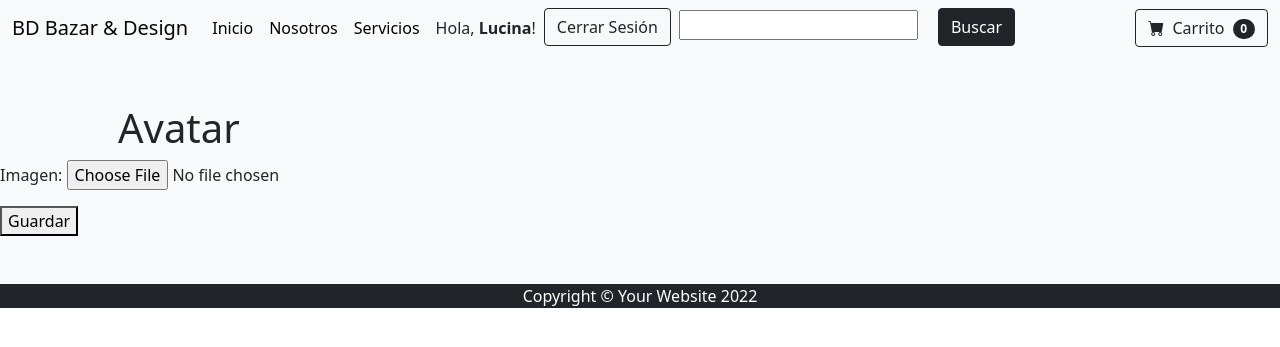
After one commit to LucinaLP/Entrega1Laurens, a Django app: page /proyectobazarapp/agregar_avatar in a window 1280 px wide. The commit adds this page. Shown: the top 347 px of the page. Run offline with Django 4.2, Linux system fonts and the light colour scheme; a user stored in the database is signed in; some libraries are stand-ins or nearby versions.

Commit message:
agregar avatar incompleto. Imagen de fondo en index

```diff
--- a/ProyectoBazar/ProyectoBazar/settings.py
+++ b/ProyectoBazar/ProyectoBazar/settings.py
@@ -126,6 +126,11 @@ STATICFILES_DIRS = (
     os.path.join(BASE_DIR, 'static'),
 )
 
+# ruta a media
+MEDIA_URL = '/media/'
+MEDIA_ROOT = os.path.join(BASE_DIR, 'media')
+
+
 # Default primary key field type
 # https://docs.djangoproject.com/en/4.0/ref/settings/#default-auto-field
 
--- a/ProyectoBazar/ProyectoBazar/urls.py
+++ b/ProyectoBazar/ProyectoBazar/urls.py
@@ -15,8 +15,12 @@ Including another URLconf
 """
 from django.contrib import admin
 from django.urls import path, include
+from django.conf import settings
+from django.conf.urls.static import static
 
 urlpatterns = [
     path('admin/', admin.site.urls),
     path('proyectobazarapp/', include('ProyectoBazarApp.urls')),
 ]
+
+urlpatterns += static(settings.MEDIA_URL, document_root=settings.MEDIA_ROOT)
--- a/ProyectoBazar/ProyectoBazarApp/admin.py
+++ b/ProyectoBazar/ProyectoBazarApp/admin.py
@@ -16,3 +16,5 @@ class ServiciosAdmin(admin.ModelAdmin):
     list_display = ('nombre',)
 
 admin.site.register(Servicios, ServiciosAdmin)
+
+admin.site.register(Avatar)
--- a/ProyectoBazar/ProyectoBazarApp/forms.py
+++ b/ProyectoBazar/ProyectoBazarApp/forms.py
@@ -2,6 +2,8 @@ from django import forms
 
 from django.contrib.auth.forms import UserCreationForm
 from django.contrib.auth.models import User
+
+from .models import Avatar
 
 
 class NuevoArticulo(forms.Form):
@@ -36,4 +38,12 @@ class UserEditForm(UserCreationForm):
         model = User
         fields = ['email', 'password1', 'password2']
 
-        #help_texts = {k:"" for k in fields}
+        help_texts = {k:"" for k in fields}
+
+class AvatarForm(forms.Form):
+
+    imagen = forms.ImageField(label="Imagen")
+
+    class Meta:
+        model = Avatar
+        fields = ['imagen']
--- /dev/null
+++ b/ProyectoBazar/ProyectoBazarApp/templates/ProyectoBazarApp/agregar_avatar.html
@@ -0,0 +1,20 @@
+{% extends 'ProyectoBazarApp/base.html'%}
+{% load static %}
+
+{% block tituloPagina%}
+Agregar Imagen - BD Bazar & Design
+{%endblock%}
+
+{% block contenidoPagina%}
+<section class="bg-light py-5">
+    <div class="container px-5">
+        <h1>Avatar</h1>
+    </div>
+          <form action="" method="post">
+              {% csrf_token %}
+              {{form.as_p}}
+              <button type="submit">Guardar</button>
+          </form>
+</section>
+
+{% endblock %}
--- a/ProyectoBazar/ProyectoBazarApp/templates/ProyectoBazarApp/base.html
+++ b/ProyectoBazar/ProyectoBazarApp/templates/ProyectoBazarApp/base.html
@@ -19,7 +19,7 @@
         <!-- Navigation-->
         <nav class="navbar navbar-expand-lg bg-light">
             <div class="container-fluid">
-              <a class="navbar-brand" href="{% url 'inicio' %}">BD BAZAR & DESIGN</a>
+              <a class="navbar-brand" href="{% url 'inicio' %}">BD Bazar & Design</a>
               <button class="navbar-toggler" type="button" data-bs-toggle="collapse" data-bs-target="#navbarSupportedContent" aria-controls="navbarSupportedContent" aria-expanded="false" aria-label="Toggle navigation">
                 <span class="navbar-toggler-icon"></span>
               </button>
@@ -37,7 +37,7 @@
 
                   {% if user.is_authenticated %}
                   <li class="nav-item">
-                    <p class="text-dark my-2 mx-2"><i class="bi bi-person-circle"></i> Hola, <b>{{user.username}}</b>!</p></li>
+                    <p class="text-dark my-2 mx-2"><img class="rounded" src="{{url}}" alt="" srcset="" style="height:30px;">Hola, <b>{{user.username}}</b>!</p></li>
                     <li class="nav-item">
                       <a class="btn btn-outline-dark" aria-current="page" href="{% url 'logout' %}">Cerrar Sesión</a></li>
                   </li>
--- a/ProyectoBazar/ProyectoBazarApp/templates/ProyectoBazarApp/index.html
+++ b/ProyectoBazar/ProyectoBazarApp/templates/ProyectoBazarApp/index.html
@@ -8,11 +8,11 @@ Inicio - BD Bazar & Design
 {% block contenidoPagina%}
 
         <!-- Header-->
-        <header class="bg-dark py-5">
+        <header class="bg-dark py-5" style="background-image: url(https://lh3.googleusercontent.com/VFhbfsBPc-NaxI6xXid_oEVVrtNvF3hr4biYX80VPIdDKBM17MK6u4EbbLEGG-zPrFzl=s151);">
             <div class="container px-4 px-lg-5 my-5">
                 <div class="text-center text-white">
-                    <h1 class="display-4 fw-bolder">BD Bazar & Design</h1>
-                    <p class="lead fw-normal text-white-50 mb-0">Todo lo que buscás en un solo lugar</p>
+                    <h1 class="display-4 fw-bolder text-black">BD Bazar & Design</h1>
+                    <p class="display-6 fw-bolder text-black">Todo lo que buscás en un solo lugar</p>
                 </div>
             </div>
         </header>
--- a/ProyectoBazar/ProyectoBazarApp/urls.py
+++ b/ProyectoBazar/ProyectoBazarApp/urls.py
@@ -9,6 +9,7 @@ urlpatterns = [
     path('register', register_request, name="register"),
     path('logout', logout_request, name="logout"),
     path('editar_perfil', editar_perfil, name="editar_perfil"),
+    path('agregar_avatar', agregar_avatar, name="agregar_avatar"),
 
     path('nosotros/',nosotros,name="nosotros"),
     path('servicios/',servicios,name="servicios"),
--- a/ProyectoBazar/ProyectoBazarApp/views.py
+++ b/ProyectoBazar/ProyectoBazarApp/views.py
@@ -13,6 +13,16 @@ from django.contrib.admin.views.decorators import staff_member_required
 def inicio(request):
     articulos = Articulo.objects.all()
     contexto = {'articulos': articulos}
+
+    if request.user.is_authenticated:
+        try:
+            avatar = Avatar.objects.get(usuario=request.user)
+            url = avatar.imagen.url
+        except:
+            url = "/media/avatar/generica.jpg"
+
+        return render(request,"ProyectoBazarApp/index.html",{"url":url,"articulos":articulos})
+
     return render(request,"ProyectoBazarApp/index.html",contexto)
 
 def login_request(request):
@@ -100,6 +110,33 @@ def editar_perfil(request):
     return render(request,"ProyectoBazarApp/editar_perfil.html",{"form":form})
 
 @login_required
+def agregar_avatar(request):
+
+    if request.method == "POST":
+
+        form = AvatarForm(request.POST, request.FILES)
+
+        if form.is_valid():
+
+            user = request.user
+
+            avatar = Avatar(usuario=user, imagen=form.cleaned_data["imagen"])
+
+            avatar.save()
+
+            # avatar = Avatar()
+            # avatar.usuario = request.user
+            # avatar.imagen = form.cleaned_data["imagen"]
+            # avatar.save()
+
+            return("inicio")
+
+    else:
+        form = AvatarForm()
+
+    return render(request,"ProyectoBazarApp/agregar_avatar.html",{"form":form})
+
+@login_required
 @staff_member_required
 def crear_articulo(request):
 
```
Also changed, not shown: ProyectoBazar/ProyectoBazarApp/models.py (+7 -0 lines), ProyectoBazar/ProyectoBazarApp/migrations/0003_alter_nosotros_options_alter_servicios_options_and_more.py (added), ProyectoBazar/db.sqlite3, ProyectoBazar/media/avatar/20180909_123133.jpg (added), ProyectoBazar/media/avatar/generica.jpg (added), ProyectoBazar/static/assets/fondo.jpg (added), ProyectoBazar/static/assets/logo.png (added).
